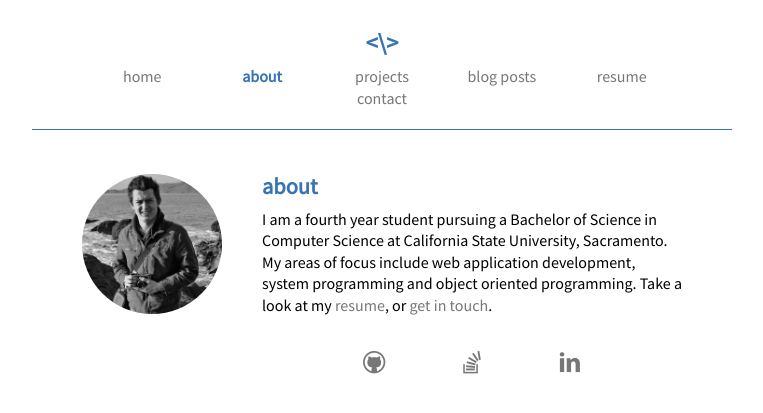
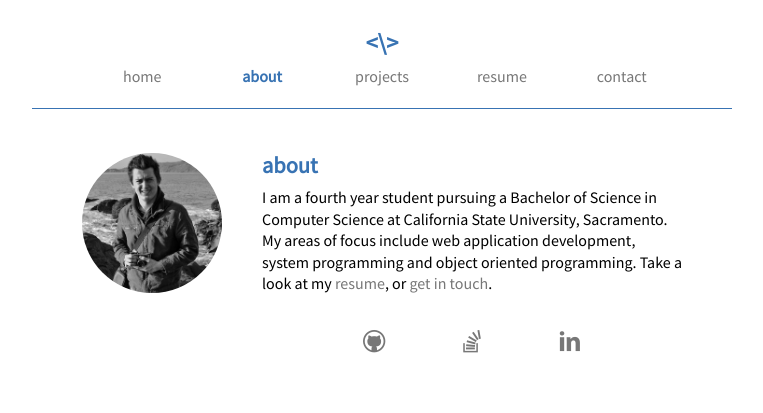
Before and after one commit to Velosareon/konopoly.github.io, a Jekyll site: the page built from about/index.html, in a window 1280 px wide. Shown: the top 413 px of the page, without its empty margins (258-1021 px from the left). Built offline with Jekyll 4.4.1, drawn with Linux system fonts in a browser that asks for light colours; some web fonts are replaced.

Commit message:
removed blogs

```diff
--- a/_includes/header.html
+++ b/_includes/header.html
@@ -4,7 +4,6 @@
 		<li id="home"><a href="/">home</a></li>
 		<li id="about"><a href="/about">about</a></li>
 		<li id="projects"><a href="/projects">projects</a></li>
-		<li id="articles"><a href="/articles">blog posts</a></li>
 		<li id="resume"><a href="/resume.pdf">resume</a></li>
 		<li id="contact"><a href="mailto:kman239@gmail.com">contact</a></li>
 	</ul>
```
